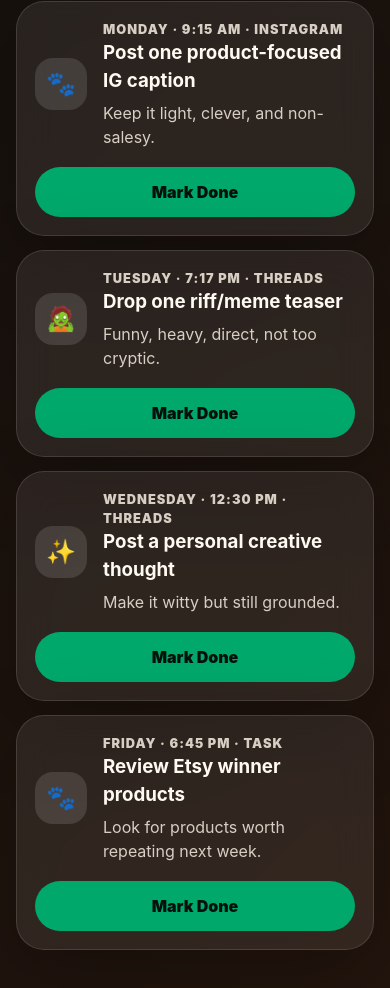
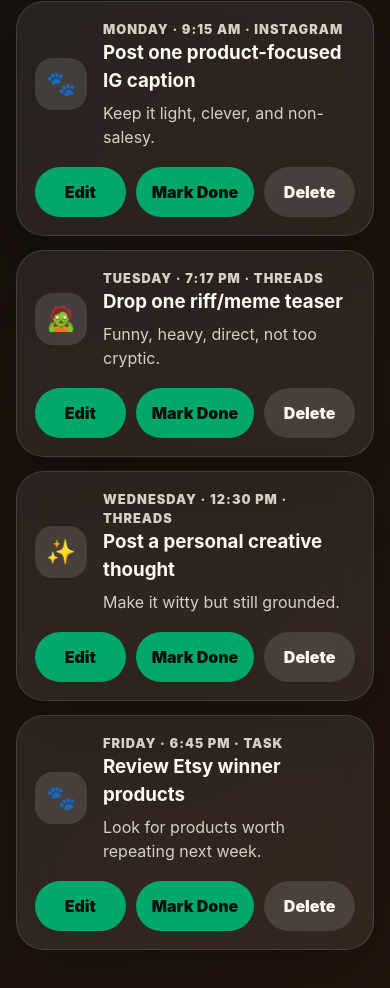
Before and after one commit to rtocastro/planweiser, a React (Vite) app: page / in a window 390 px wide. Shown: the part 1592-2580 px from the top of the page. Built offline with nearby package versions, Linux system fonts and the light colour scheme.

Commit message:
added crud operations

```diff
--- a/src/App.css
+++ b/src/App.css
@@ -304,6 +304,18 @@ h1 {
   flex-wrap: wrap;
 }
 
+.task-actions {
+  display: flex;
+  gap: 10px;
+  align-items: center;
+}
+
+.danger-button {
+  background: rgba(255, 255, 255, 0.12) !important;
+  color: #fffaf1 !important;
+}
+
+
 @media (max-width: 850px) {
   .hero,
   .project-grid {
@@ -328,4 +340,12 @@ h1 {
     .form-row {
     grid-template-columns: 1fr;
   }
+
+    .task-actions {
+    width: 100%;
+  }
+
+  .task-actions button {
+    flex: 1;
+  }
 }
--- a/src/App.jsx
+++ b/src/App.jsx
@@ -83,6 +83,7 @@ function App() {
   const [isModalOpen, setIsModalOpen] = useState(false);
   const [newMove, setNewMove] = useState(emptyMove);
   const [isGeneratorOpen, setIsGeneratorOpen] = useState(false);
+  const [editingTask, setEditingTask] = useState(null);
 
   const [generatorSettings, setGeneratorSettings] = useState({
     energy: "medium",
@@ -121,6 +122,20 @@ function App() {
         task.id === id ? { ...task, done: !task.done } : task
       )
     );
+  }
+
+  function deleteTask(id) {
+    setTasks((current) => current.filter((task) => task.id !== id));
+  }
+
+  function saveEditedTask(updatedTask) {
+    setTasks((current) =>
+      current.map((task) =>
+        task.id === updatedTask.id ? updatedTask : task
+      )
+    );
+
+    setEditingTask(null);
   }
 
   function handleChange(event) {
@@ -307,9 +322,18 @@ function App() {
                   </div>
                 </div>
 
-                <button onClick={() => toggleTask(task.id)}>
-                  {task.done ? "Done" : "Mark Done"}
-                </button>
+                <div className="task-actions">
+                  <button onClick={() => setEditingTask(task)}>
+                    Edit
+                  </button>
+                  <button onClick={() => toggleTask(task.id)}>
+                    {task.done ? "Done" : "Mark Done"}
+                  </button>
+
+                  <button className="danger-button" onClick={() => deleteTask(task.id)}>
+                    Delete
+                  </button>
+                </div>
               </article>
             );
           })}
@@ -512,6 +536,76 @@ function App() {
           </div>
         </div>
       )}
+
+      {editingTask && (
+        <div className="modal-backdrop">
+          <form
+            className="move-modal"
+            onSubmit={(e) => {
+              e.preventDefault();
+              saveEditedTask(editingTask);
+            }}
+          >
+            <div className="modal-header">
+              <div>
+                <p className="eyebrow">Edit Move</p>
+                <h2>{editingTask.title}</h2>
+              </div>
+
+              <button
+                type="button"
+                className="close-button"
+                onClick={() => setEditingTask(null)}
+              >
+                ×
+              </button>
+            </div>
+
+            <label>
+              Title
+              <input
+                value={editingTask.title}
+                onChange={(e) =>
+                  setEditingTask((current) => ({
+                    ...current,
+                    title: e.target.value,
+                  }))
+                }
+              />
+            </label>
+
+            <label>
+              Note
+              <textarea
+                value={editingTask.note}
+                onChange={(e) =>
+                  setEditingTask((current) => ({
+                    ...current,
+                    note: e.target.value,
+                  }))
+                }
+              />
+            </label>
+
+            <label>
+              Time
+              <input
+                value={editingTask.time}
+                onChange={(e) =>
+                  setEditingTask((current) => ({
+                    ...current,
+                    time: e.target.value,
+                  }))
+                }
+              />
+            </label>
+
+            <button className="submit-button">
+              Save Changes
+            </button>
+          </form>
+        </div>
+      )}
     </main>
   );
 }
```
